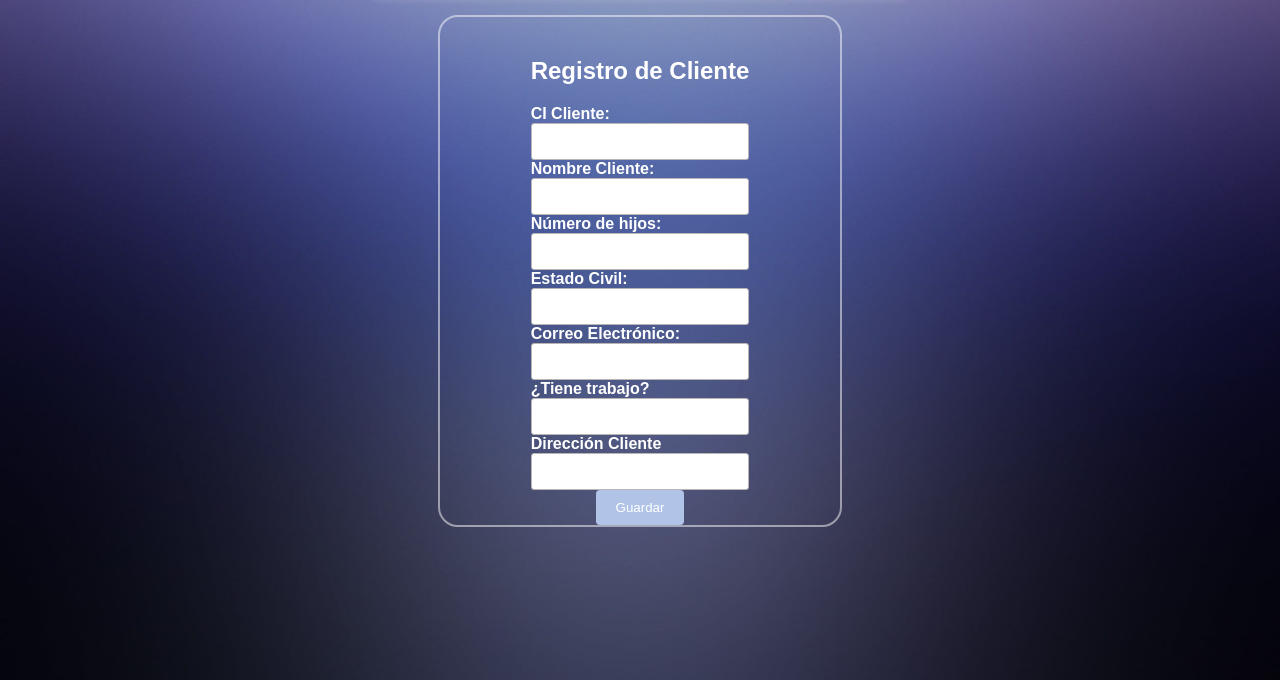
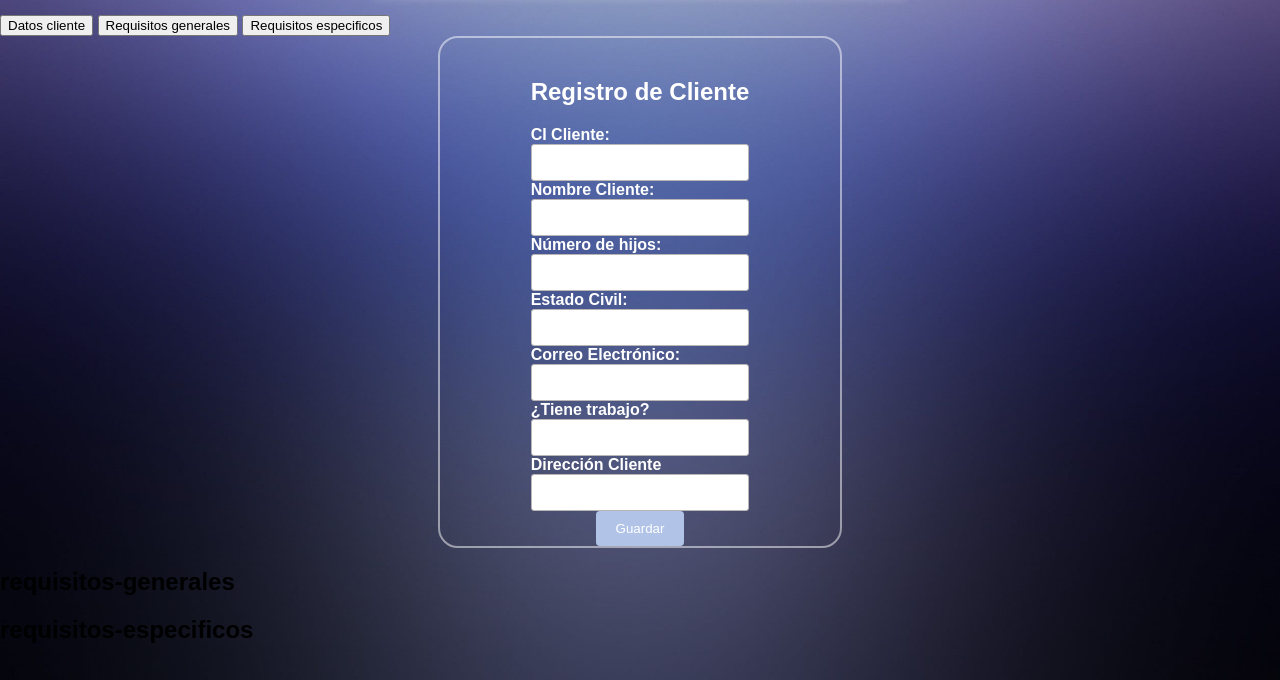
Before and after one commit to Aylen-omg/APP_TBD, a Flask app: page / in a window 1280 px wide. Shown: the part 135-815 px from the top of the page. Run offline with Flask 3, Linux system fonts and the light colour scheme.

Commit message:
Update formulario.html

```diff
--- a/App Clientes/templates/formulario.html
+++ b/App Clientes/templates/formulario.html
@@ -3,6 +3,9 @@
 <head>
   <title>Registro de Cliente</title>
   <link rel="stylesheet" type="text/css" href="styles.css">
+  <link rel="preconnect" href="https://fonts.googleapis.com">
+  <link rel="preconnect" href="https://fonts.gstatic.com" crossorigin>
+  <link href="https://fonts.googleapis.com/css2?family=Handlee&display=swap" rel="stylesheet">
   <script src="validation.js"></script>
   <header>
     <div class="container-hero">
@@ -20,8 +23,11 @@
 
 </head>
 <body>
+  <button class="button" onclick="mostrarVista('DatosCliente')">Datos cliente</button>
+  <button class="button" onclick="mostrarVista('RequisitosGenerales')">Requisitos generales</button>
+  <button class="button" onclick="mostrarVista('RequisitosEspecificos')">Requisitos especificos</button>
   <section>
-
+  <div class="vistaDatosCliente">
   <div class="form-box">
     <div class="form-value">
     <form action="guardar_cliente.php" method="POST" onsubmit="return validateForm()">
@@ -33,7 +39,7 @@
       <label for="nombreCliente">Nombre Cliente:</label>
       <input type="text" id="nombreCliente" name="nombreCliente" required>
 
-    <label for="nroHijose">Número de hijos:</label>
+      <label for="nroHijos">Número de hijos:</label>
       <input type="number" id="nroHijos" name="nroHijos" required>
 
       <label for="estadoCivil">Estado Civil:</label>
@@ -51,8 +57,17 @@
       <input type="submit" value="Guardar">
     </form>
     </div>
-
   </div>
+  </div>
+</section>
+<section>
+  <div class="vistaRequisitosGenerales">
+    <h1>requisitos-generales</h1>
+  </div>
+</section>
+<section>
+  <div class="vistaRequisitosEspecificos">
+    <h1>requisitos-especificos</h1>
   </div>
 </section>
 </body>
```
Lines whose indentation alone changed are shown as unchanged.
